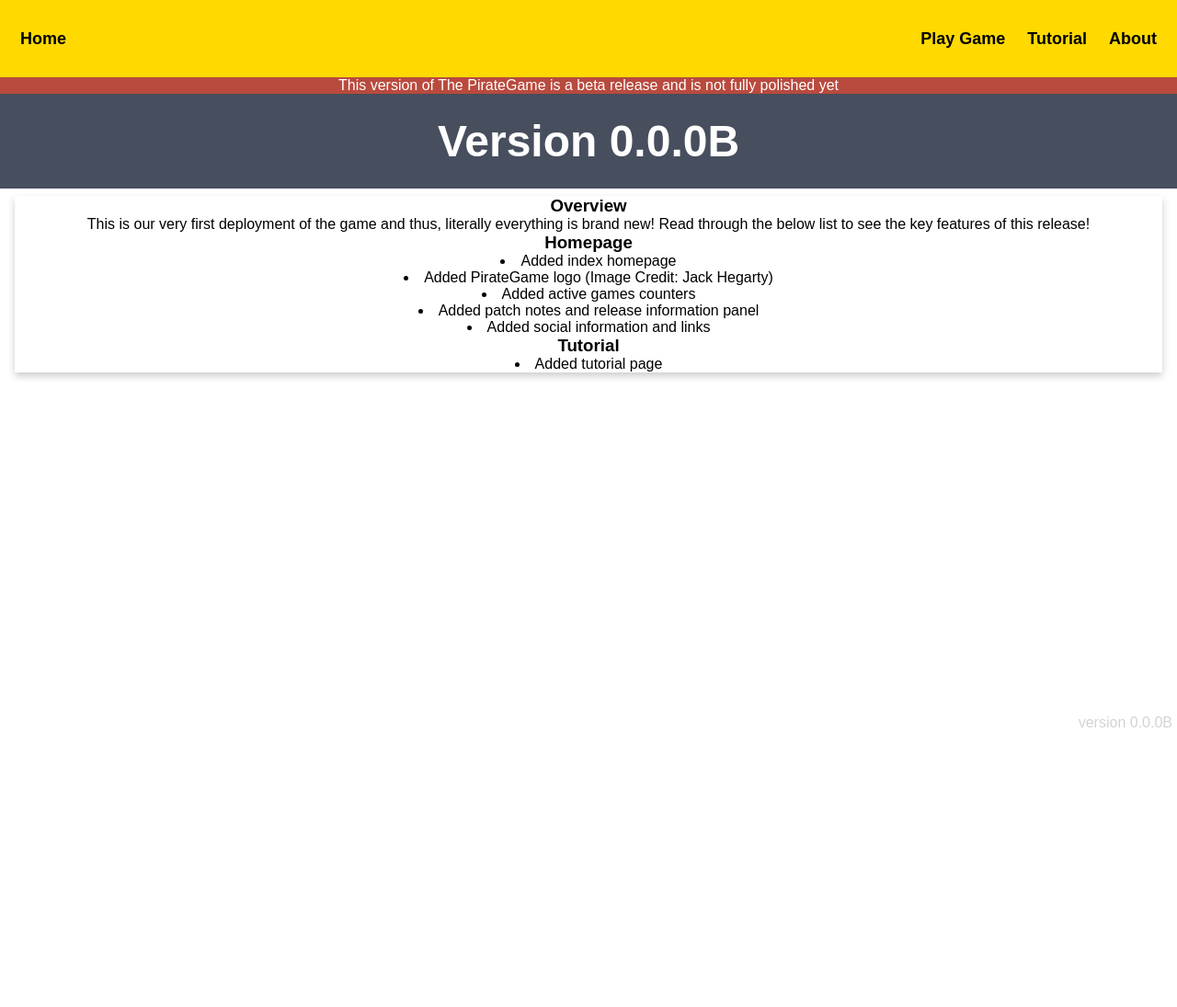
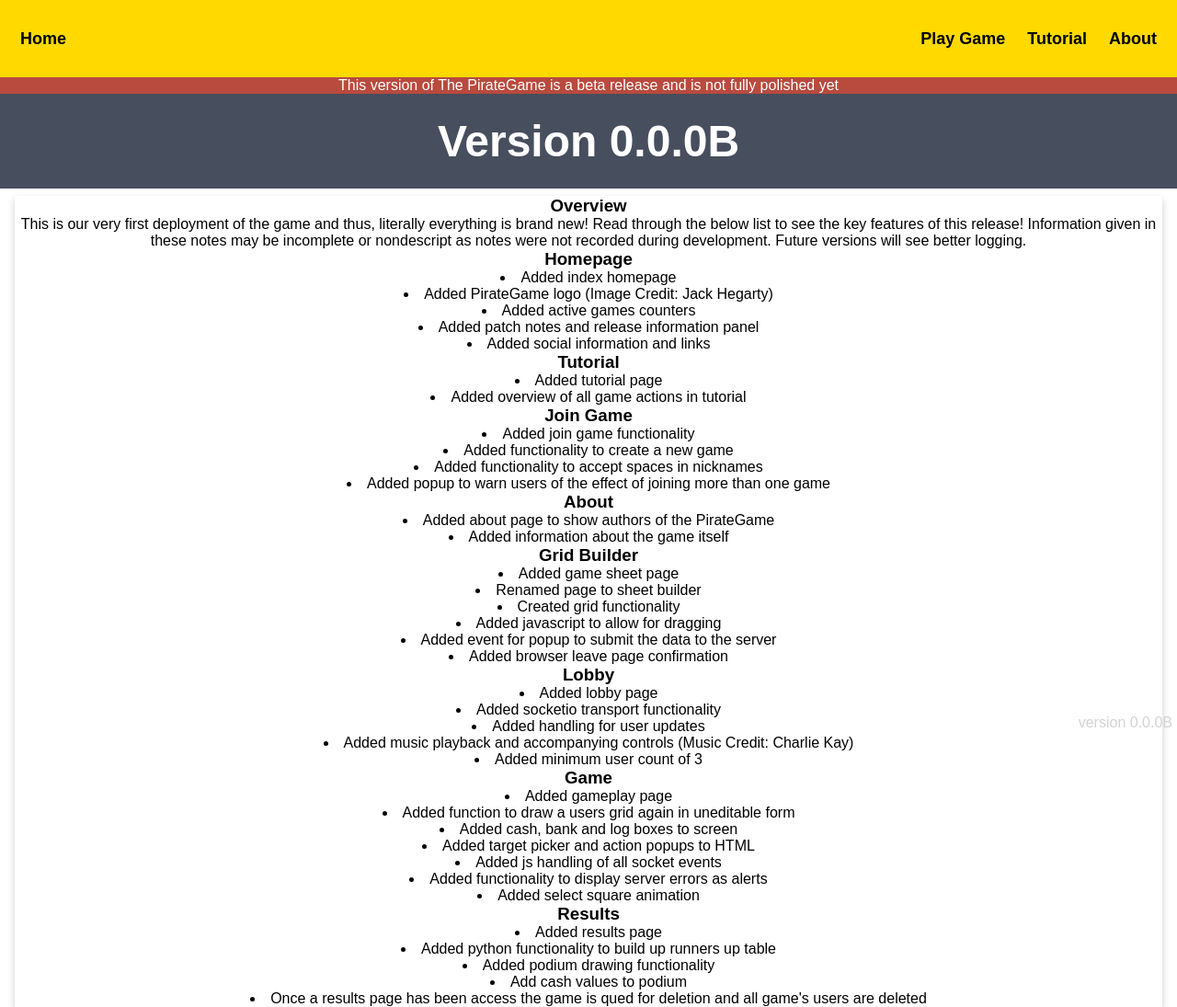
Before and after one commit to A-Level-Personal-Code-Collab/PirateGame, a Flask app: page /patch_notes/B1-0 in a window 1280 px wide. Shown: the whole page at 92% size. Before the commit the page ends 791 px from the top, so only its background shows below. Run offline with Flask 2, Linux system fonts and the light colour scheme; some libraries are stand-ins or nearby versions.

Commit message:
Added patch notes Beta 1.0 patch notes #134

```diff
--- a/static/javascript/lobby.js
+++ b/static/javascript/lobby.js
@@ -13,7 +13,7 @@
  * HISTORY:
  * Date      	By	Comments
  * ----------	---	---------------------------------------------------------
- * 2021-10-15	WH	No handles server errors with an alert popup
+ * 2021-10-15	WH	Now handles server errors with an alert popup
  * 2021-10-01	WH	Handles parsing of active users dictionary into HTML list on page
  * 2021-09-27	WH	Added leave page confirmation
  * 2021-09-26	WH	Added dynamic socketio address
--- a/templates/beta_1-0.html
+++ b/templates/beta_1-0.html
@@ -26,7 +26,7 @@ Date      	By	Comments
     </div>
     <div class="notes_container">
         <h3>Overview</h3>
-        <p>This is our very first deployment of the game and thus, literally everything is brand new! Read through the below list to see the key features of this release!</p>
+        <p>This is our very first deployment of the game and thus, literally everything is brand new! Read through the below list to see the key features of this release! Information given in these notes may be incomplete or nondescript as notes were not recorded during development. Future versions will see better logging.</p>
         <h3>Homepage</h3>
         <li>Added index homepage</li>
         <li>Added PirateGame logo (Image Credit: Jack Hegarty)</li>
@@ -35,6 +35,42 @@ Date      	By	Comments
         <li>Added social information and links</li>
         <h3>Tutorial</h3>
         <li>Added tutorial page</li>
+        <li>Added overview of all game actions in tutorial</li>
+        <h3>Join Game</h3>
+        <li>Added join game functionality</li>
+        <li>Added functionality to create a new game</li>
+        <li>Added functionality to accept spaces in nicknames</li>
+        <li>Added popup to warn users of the effect of joining more than one game</li>
+        <h3>About</h3>
+        <li>Added about page to show authors of the PirateGame</li>
+        <li>Added information about the game itself</li>
+        <h3>Grid Builder</h3>
+        <li>Added game sheet page</li>
+        <li>Renamed page to sheet builder</li>
+        <li>Created grid functionality</li>
+        <li>Added javascript to allow for dragging</li>
+        <li>Added event for popup to submit the data to the server</li>
+        <li>Added browser leave page confirmation</li>
+        <h3>Lobby</h3>
+        <li>Added lobby page</li>
+        <li>Added socketio transport functionality</li>
+        <li>Added handling for user updates</li>
+        <li>Added music playback and accompanying controls (Music Credit: Charlie Kay)</li>
+        <li>Added minimum user count of 3</li>
+        <h3>Game</h3>
+        <li>Added gameplay page</li>
+        <li>Added function to draw a users grid again in uneditable form</li>
+        <li>Added cash, bank and log boxes to screen</li>
+        <li>Added target picker and action popups to HTML</li>
+        <li>Added js handling of all socket events</li>
+        <li>Added functionality to display server errors as alerts</li>
+        <li>Added select square animation</li>
+        <h3>Results</h3>
+        <li>Added results page</li>
+        <li>Added python functionality to build up runners up table</li>
+        <li>Added podium drawing functionality</li>
+        <li>Add cash values to podium</li>
+        <li>Once a results page has been access the game is qued for deletion and all game's users are deleted</li>
     </div>
 
 {% endblock %}
```
Also changed, not shown: static/javascript/game_sheet.js (+5 -5 lines), templates/about_page.html (+3 -4 lines), templates/pre_game.html (+4 -4 lines).
